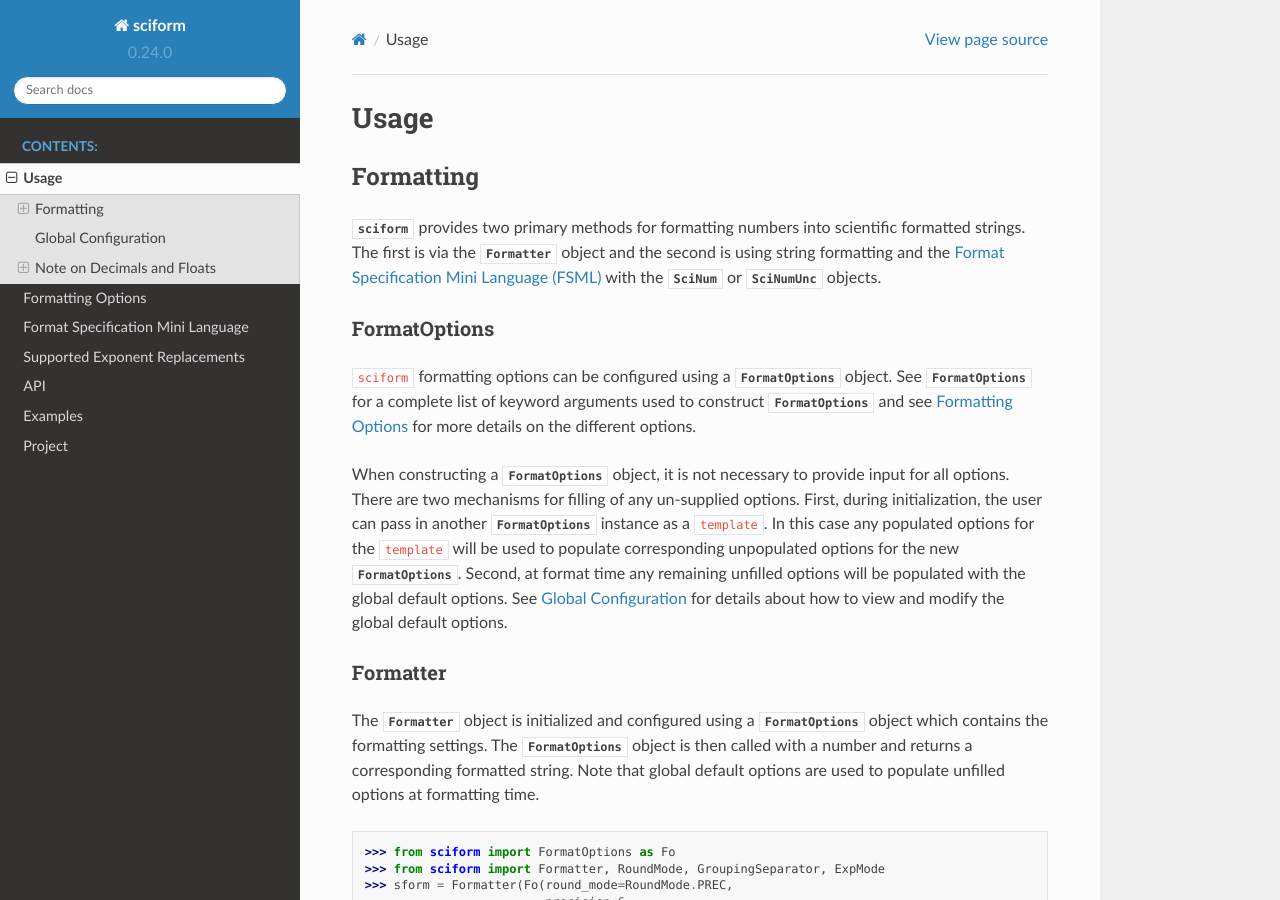
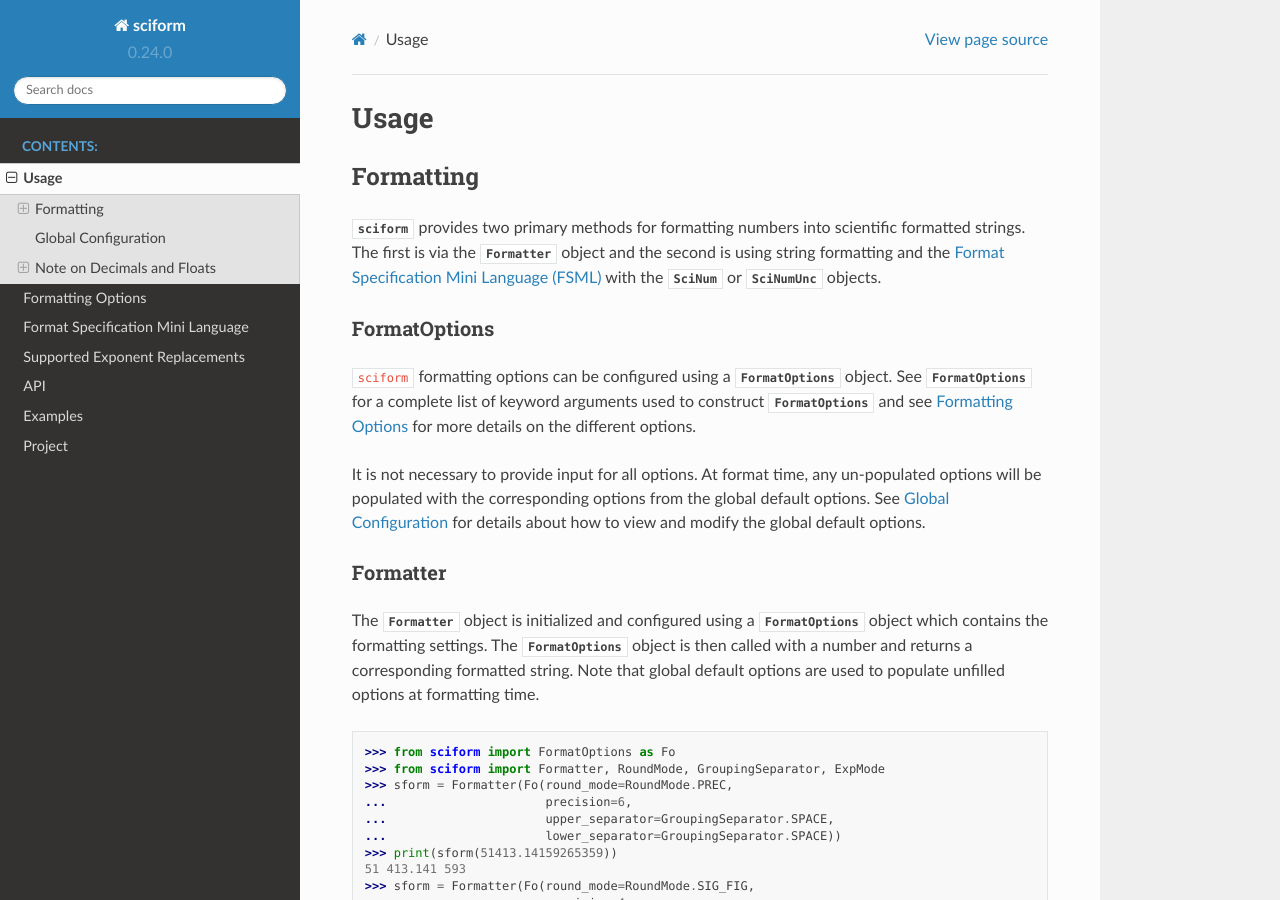
Before and after one commit to jagerber48/sciform, a Sphinx documentation site: the page built from docs/source/usage.rst, in a window 1280 px wide and 900 px high. Built offline with Sphinx 7.4.7 and the Read the Docs theme 2.0.0, drawn with Linux system fonts in a browser that asks for light colours.

Commit message:
FormatOptions remove template documentation

```diff
--- a/docs/source/usage.rst
+++ b/docs/source/usage.rst
@@ -23,17 +23,11 @@ See :class:`FormatOptions` for a complete list of
 keyword arguments used to construct :class:`FormatOptions` and see
 :ref:`formatting_options` for more details on the different options.
 
-When constructing a :class:`FormatOptions` object, it is not necessary
-to provide input for all options.
-There are two mechanisms for filling of any un-supplied options.
-First, during initialization, the user can pass in another
-:class:`FormatOptions` instance as a ``template``.
-In this case any populated options for the ``template`` will be used to
-populate corresponding unpopulated options for the new
-:class:`FormatOptions`.
-Second, at format time any remaining unfilled options will be populated
-with the global default options. See :ref:`global_config` for details
-about how to view and modify the global default options.
+It is not necessary to provide input for all options. At format time,
+any un-populated options will be populated with the
+corresponding options from the global default options.
+See :ref:`global_config` for details about how to view and modify the
+global default options.
 
 Formatter
 ---------
```
Also changed, not shown: 1 other file.
